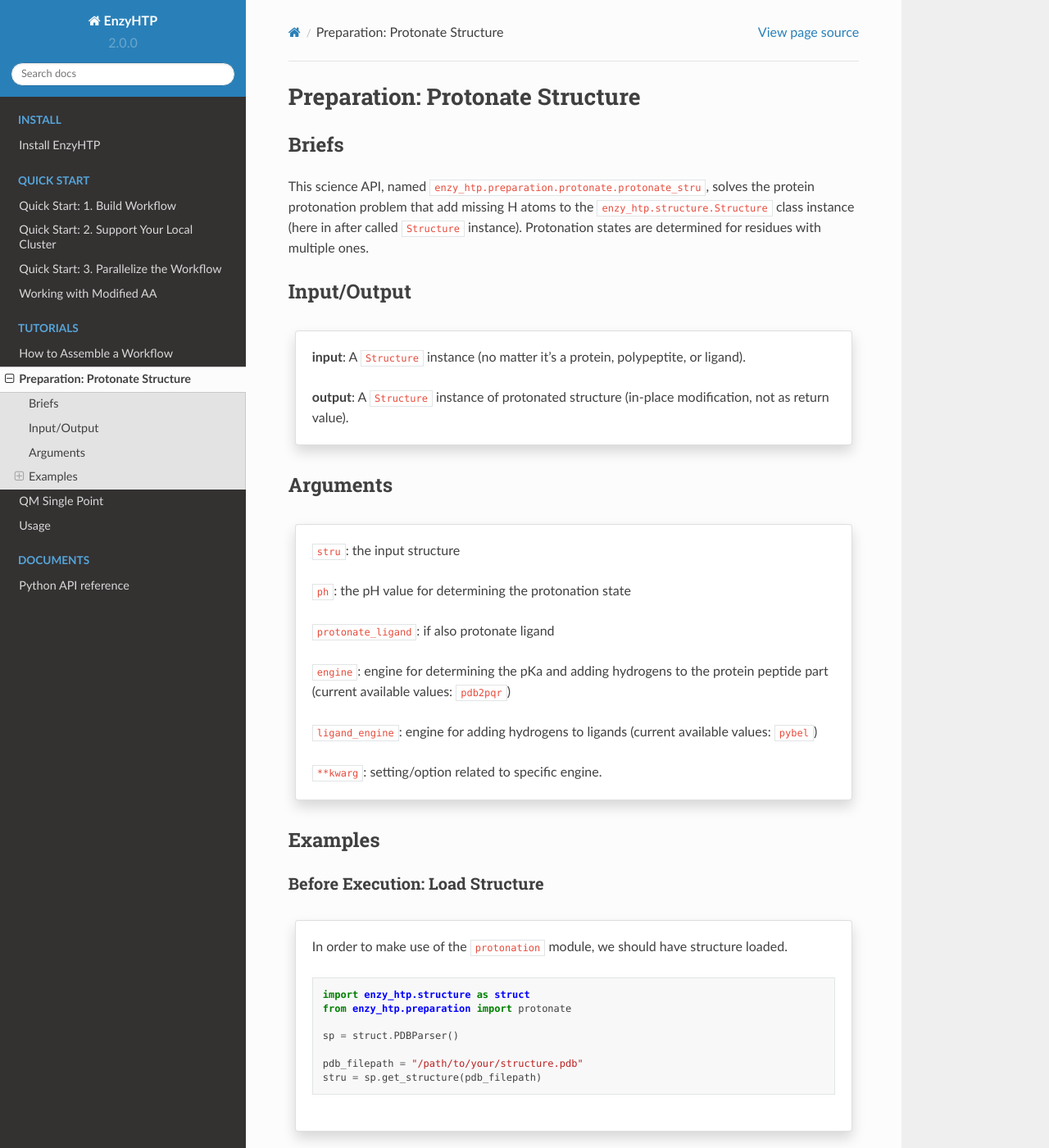
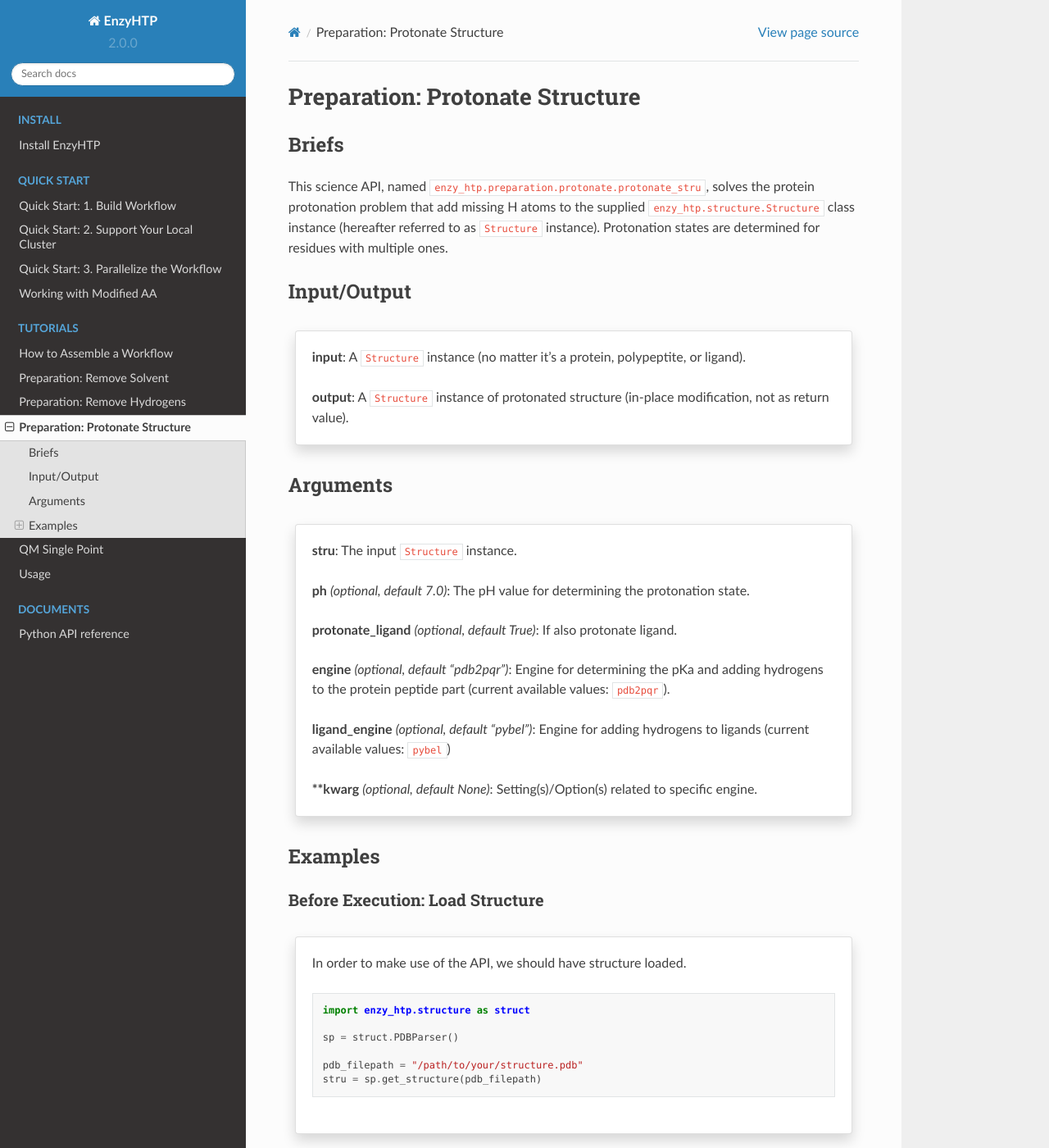
Before and after one commit to ChemBioHTP/enzyhtp_doc, a Sphinx documentation site: the page built from docs/source/sci_api_tutorial/preparation_protonate_stru.rst, in a window 1280 px wide and 1400 px high. Shown: the whole window at 82% size. Built offline with Sphinx 7.4.7 and the Read the Docs theme 2.0.0, drawn with Linux system fonts in a browser that asks for light colours; some of the changed text lies outside the part shown.

Commit message:
Complete preparation module.

```diff
--- a/docs/source/index.rst
+++ b/docs/source/index.rst
@@ -52,7 +52,9 @@
    :caption: Tutorials
 
    sci_api_tutorial/how_to_assemble
-   sci_api_tutorial/protonation
+   sci_api_tutorial/preparation_remove_solvent
+   sci_api_tutorial/preparation_remove_hydrogens
+   sci_api_tutorial/preparation_protonate_stru
    sci_api_tutorial/single_point
    usage
 
--- a/docs/source/sci_api_tutorial/protonation.rst
+++ b/docs/source/sci_api_tutorial/preparation_protonate_stru.rst
@@ -6,8 +6,8 @@
 ==============================================
 
 This science API, named ``enzy_htp.preparation.protonate.protonate_stru``,
-solves the protein protonation problem that add missing H atoms to the
-``enzy_htp.structure.Structure`` class instance (here in after called ``Structure`` instance).
+solves the protein protonation problem that add missing H atoms to the supplied
+``enzy_htp.structure.Structure`` class instance (hereafter referred to as ``Structure`` instance).
 Protonation states are determined for residues with multiple ones.
 
 Input/Output
@@ -27,17 +27,17 @@
 
     :column: col-lg-12 col-md-12 col-sm-12 col-xs-12 p-2 text-left
 
-    ``stru``: the input structure
+    **stru**: The input ``Structure`` instance.
 
-    ``ph``: the pH value for determining the protonation state
+    **ph** *(optional, default 7.0)*: The pH value for determining the protonation state.
 
-    ``protonate_ligand``: if also protonate ligand
+    **protonate_ligand** *(optional, default True)*: If also protonate ligand.
 
-    ``engine``: engine for determining the pKa and adding hydrogens to the protein peptide part (current available values: ``pdb2pqr``)
+    **engine** *(optional, default "pdb2pqr")*: Engine for determining the pKa and adding hydrogens to the protein peptide part (current available values: ``pdb2pqr``).
 
-    ``ligand_engine``: engine for adding hydrogens to ligands (current available values: ``pybel``)
+    **ligand_engine** *(optional, default "pybel")*: Engine for adding hydrogens to ligands (current available values: ``pybel``)
 
-    ``**kwarg``: setting/option related to specific engine.
+    **\*\*kwarg** *(optional, default None)*: Setting(s)/Option(s) related to specific engine.
 
 Examples
 ==============================================
@@ -49,12 +49,11 @@
 
     :column: col-lg-12 col-md-12 col-sm-12 col-xs-12 p-2 text-left
 
-    In order to make use of the ``protonation`` module, we should have structure loaded.
+    In order to make use of the API, we should have structure loaded.
 
     .. code:: python
 
         import enzy_htp.structure as struct
-        from enzy_htp.preparation import protonate
 
         sp = struct.PDBParser()
 
@@ -64,18 +63,29 @@
 Execute API
 ----------------------------------------------
 
-To use ``preparation.protonate.protonate_stru`` to protonate (i.e. add hydrogen atoms to) your structure.
+Use ``preparation.protonate.protonate_stru`` to protonate (i.e. add hydrogen atoms to) your structure.
 
 .. panels::
 
     :column: col-lg-12 col-md-12 col-sm-12 col-xs-12 p-2 text-left
 
-    The simpliest use of ``protonation`` is as follows.
+    The simpliest use of ``protonate_stru`` is as follows.
         Where the ``ph`` is set to ``7.0``, and ``protonate_ligand`` is set to ``True`` by default.
 
     .. code:: python
 
+        from enzy_htp.preparation import protonate
+
         protonate.protonate_stru(stru=stru)
+
+    We can also directly import ``protonate_stru`` from ``enzy_htp.preparation`` since it has been cited in
+    the ``__init__.py`` file of ``preparation`` module.
+
+    .. code:: python
+
+        from enzy_htp.preparation import protonate_stru
+
+        protonate_stru(stru=stru)
 
 .. panels::
 
```
Also changed, not shown: docs/source/sci_api_tutorial/preparation_remove_hydrogens.rst (added, +141 -0 lines), docs/source/sci_api_tutorial/preparation_remove_solvent.rst (added, +121 -0 lines).
